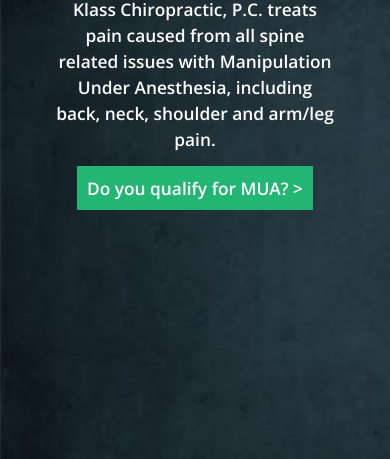
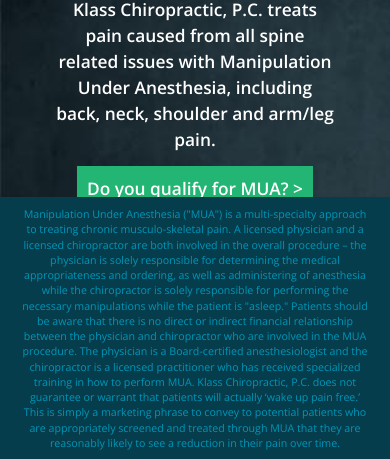
Before and after one commit to aaronmallett/aaronmallett.github.io, a website: page wake-up-pain-free-master/website/index.html in a window 390 px wide. Shown: the part 383-842 px from the top of the page. Drawn offline with nearby package versions, Linux system fonts and the light colour scheme; a web font is replaced by a local one.

Commit message:
Footer fixed-positioning

```diff
--- a/wake-up-pain-free-master/website/css/rwd.css
+++ b/wake-up-pain-free-master/website/css/rwd.css
@@ -76,8 +76,6 @@
 		padding-right: 0;
 	}
 
-
-
 	#panel3-content span {
 		font-size: none;
 	}
@@ -99,6 +97,11 @@
 		clear: both;
 		float: none;
 		text-align: center;
+		font-size: 9pt;
+	}
+
+	#footer-text {
+		font-size: 8pt;
 	}
 
 	#content {
--- a/wake-up-pain-free-master/website/css/style.css
+++ b/wake-up-pain-free-master/website/css/style.css
@@ -314,7 +314,19 @@
 }
 
 #terms {
-	width: 1070px;
+	/*width: 1070px;
+	color: white;
+	color: white;
+  	text-decoration: none;
+  	list-style: none;
+  	margin: 0 auto;
+  	text-align:center;
+  	clear: both;
+  	padding:0;
+  	padding-top: 20px;*/
+
+  	width: 1070px;
+  	height: 160px;
 	color: white;
 	color: white;
   	text-decoration: none;
@@ -357,12 +369,23 @@
 }
 
 #footer-text {
-	font-size: 10pt;
+	/*font-size: 10pt;
 	font-family: 'Open Sans', sans-serif;
 	color: #0195b7;
 	clear: both;
 	padding: 0px 20px;
+  	text-align: center;*/
+
+  	font-size: 10pt;
+	font-family: 'Open Sans', sans-serif;
+	color: #0195b7;
+	clear: both;
+	padding: 10px 20px;
+	margin-bottom: 0;
   	text-align: center;
+  	position: fixed;
+  	bottom: 0;
+  	background-color: #063d4c;
 }
 
 
--- a/wake-up-pain-free-master/website/js/style.js
+++ b/wake-up-pain-free-master/website/js/style.js
@@ -13,6 +13,7 @@
 	//setSpacerDiv3();
 
 	//setSpacerDiv4();
+	termsHeight1();
 
 });
 
@@ -29,6 +30,7 @@
 	//setSpacerDiv3();
 
 	//setSpacerDiv4();
+	termsHeight1();
 
 });
 
@@ -75,6 +77,15 @@
 	$("#spacer4").height(emptySpace/2);
 }
 
+function termsHeight1(){
+
+	var footerText = $('#footer-text').outerHeight(true);
+
+	$("#terms").height(footerText + 50);
+
+
+}
+
 $(window).scroll(function(){
 
 	var wScroll = $(this).scrollTop();
```
